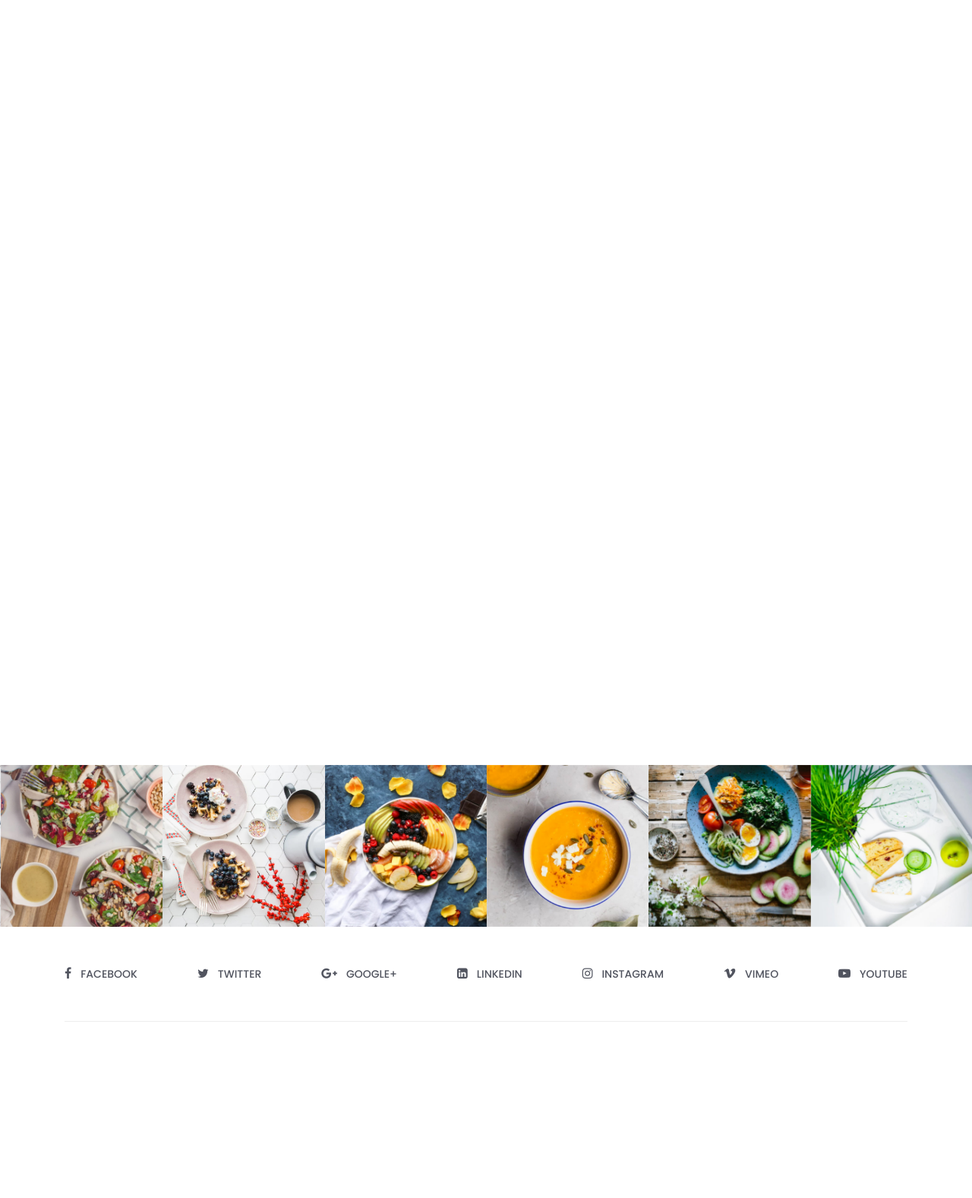
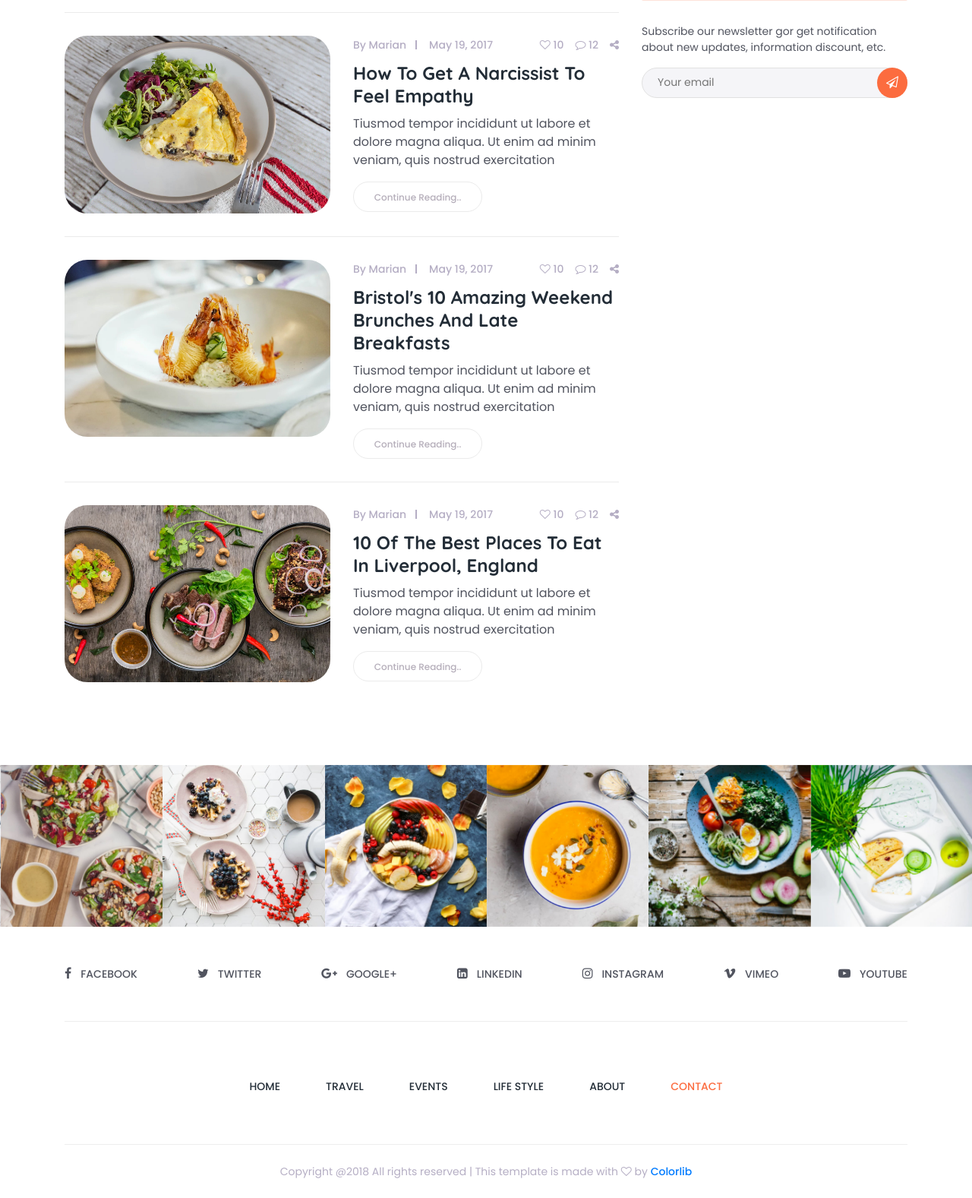
Before and after one commit to DavidJDM/final-blog, a PHP site: template views/home.html in a window 1280 px wide. Shown: the part 2656-4233 px from the top of the page at 76% size. Before the commit the page ends 4001 px from the top, so only its background shows below. Run offline with PHP 8.4, Linux system fonts and the light colour scheme; the template is opened without the code that fills it, so the values that code supplies are empty; some web fonts are replaced.

Commit message:
Modified include header, index and home

```diff
--- a/include/header-area.html
+++ b/include/header-area.html
@@ -1,4 +1,3 @@
-<!-- ****** Header Area Start ****** -->
 <header class="header_area">
     <div class="container">
         <div class="row">
--- a/views/home.html
+++ b/views/home.html
@@ -891,7 +891,55 @@
 <!-- ****** Footer Social Icon Area End ****** -->
 
 <!-- ****** Footer Menu Area ****** -->
-<include href="include/footer-menu.html" />
+<footer class="footer_area">
+    <div class="container">
+        <div class="row">
+            <div class="col-12">
+                <div class="footer-content">
+                    <!-- Menu Area Start -->
+                    <nav class="navbar navbar-expand-lg">
+                        <button class="navbar-toggler" type="button" data-toggle="collapse" data-target="#yummyfood-nav" aria-controls="yummyfood-nav" aria-expanded="false" aria-label="Toggle navigation"><i class="fa fa-bars" aria-hidden="true"></i> Menu</button>
+                        <!-- Menu Area Start -->
+                        <div class="collapse navbar-collapse justify-content-center" id="yummyfood-nav">
+                            <ul class="navbar-nav" id="yummy-nav">
+                                <li class="nav-item">
+                                    <a class="nav-link" href="home">Home</a>
+                                </li>
+                                <li class="nav-item">
+                                    <a class="nav-link" href="travel">Travel</a>
+                                </li>
+                                <li class="nav-item">
+                                    <a class="nav-link" href="events">Events</a>
+                                </li>
+                                <li class="nav-item">
+                                    <a class="nav-link" href="life-style">Life Style</a>
+                                </li>
+                                <li class="nav-item">
+                                    <a class="nav-link" href="about">About</a>
+                                </li>
+                                <li class="nav-item active">
+                                    <a class="nav-link" href="contact">Contact <span class="sr-only">(current)</span></a>
+                                </li>
+                            </ul>
+                        </div>
+                    </nav>
+                </div>
+            </div>
+        </div>
+    </div>
+
+    <div class="container">
+        <div class="row">
+            <div class="col-12">
+                <!-- Copywrite Text -->
+                <div class="copy_right_text text-center">
+                    <p>Copyright @2018 All rights reserved | This template is made with <i class="fa fa-heart-o" aria-hidden="true"></i> by <a href="https://colorlib.com" target="_blank">Colorlib</a></p>
+                </div>
+            </div>
+        </div>
+    </div>
+</footer>
+<!-- ****** Footer Menu Area End ****** -->
 
 <!-- Jquery-2.2.4 js -->
 <script src="js/jquery/jquery-2.2.4.min.js"></script>
```
Also changed, not shown: index.php (+8 -0 lines).
